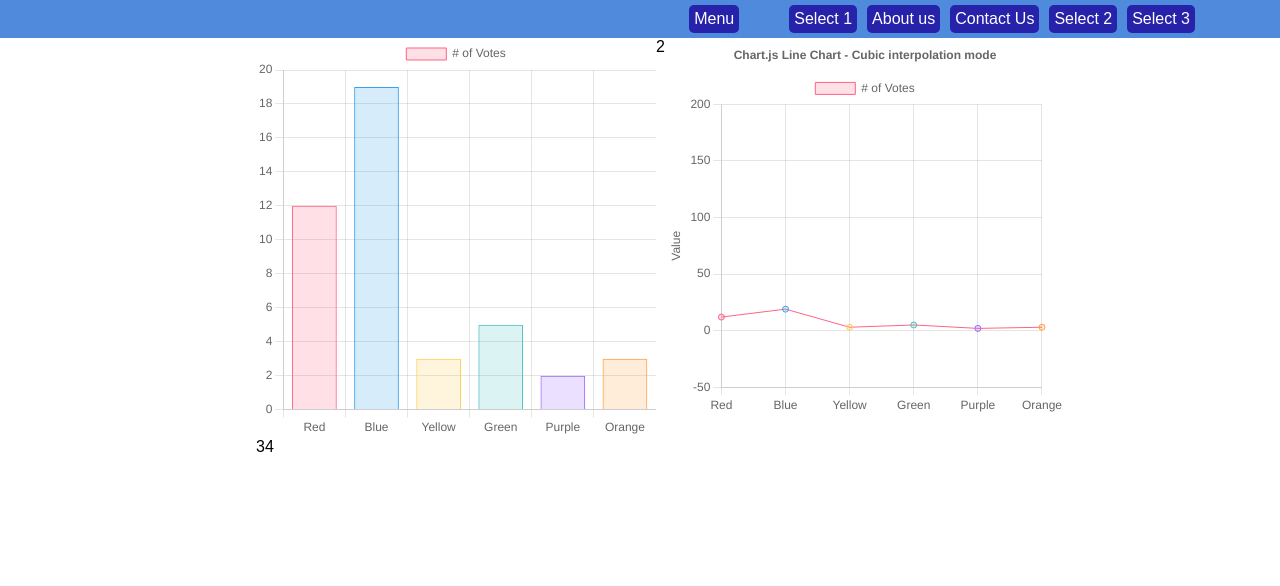
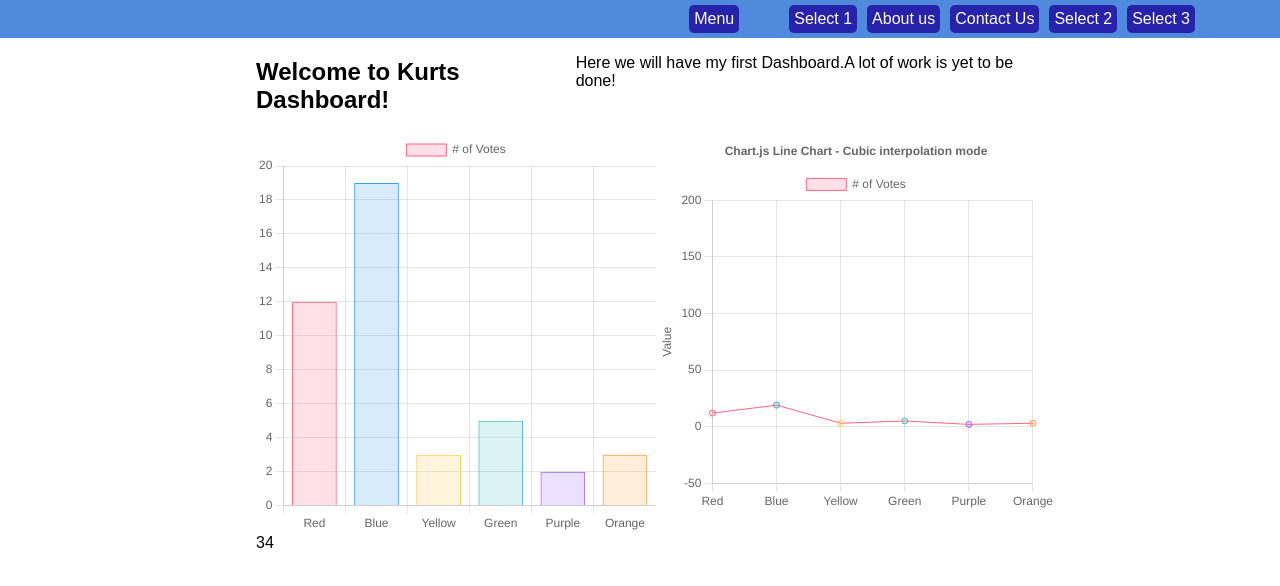
Before and after one commit to 12nuskek/Week1, a plain HTML site: page index.html in a window 1280 px wide. Drawn offline with nearby package versions, Linux system fonts and the light colour scheme.

Commit message:
have created basic website.

```diff
--- a/index.html
+++ b/index.html
@@ -28,19 +28,24 @@
             </ul>
         </nav>
         <section>
+            <div class="container p">
+                <p>
+                    <h1>Welcome to Kurts Dashboard!</h1>
+                    <p>Here we will have my first Dashboard.A lot of work is yet to be done!</p>
+                </p>
+            </div>
             <div class="container">
                 <div class="item">
                     <canvas id="myChart" width="400" height="400"></canvas>
                 </div>
-                <div class="item">2</div>
-                <canvas id="myChart2" width="400" height="400"></canvas>
+                <div class="item">
+                    <canvas id="myChart2" width="400" height="400"></canvas>
+                </div>
             </div>
             <div class="container">
                 <div class="item">3</div>
                 <div class="item">4</div>
-
             </div>
-
         </section>
 </body>
 <footer>
```
